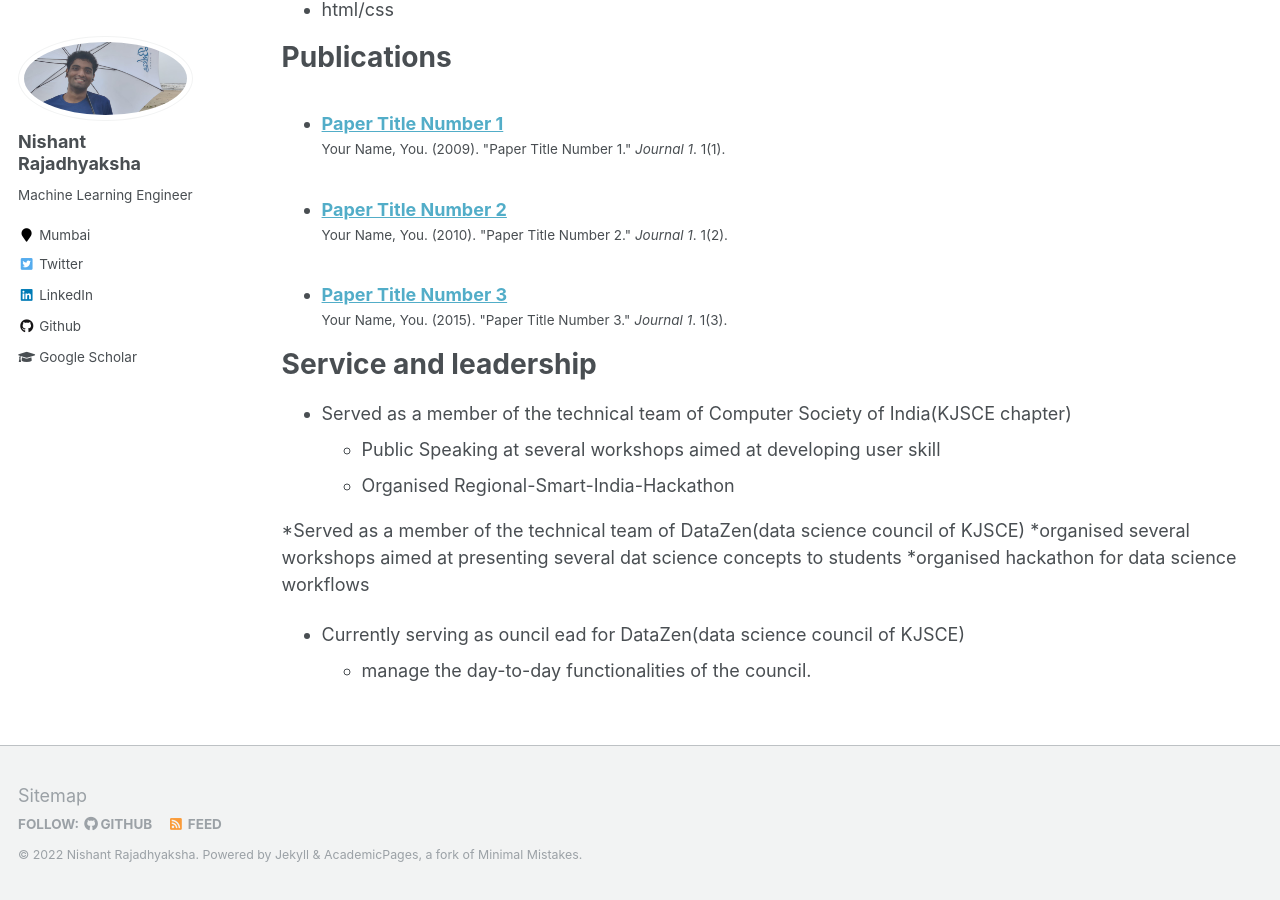
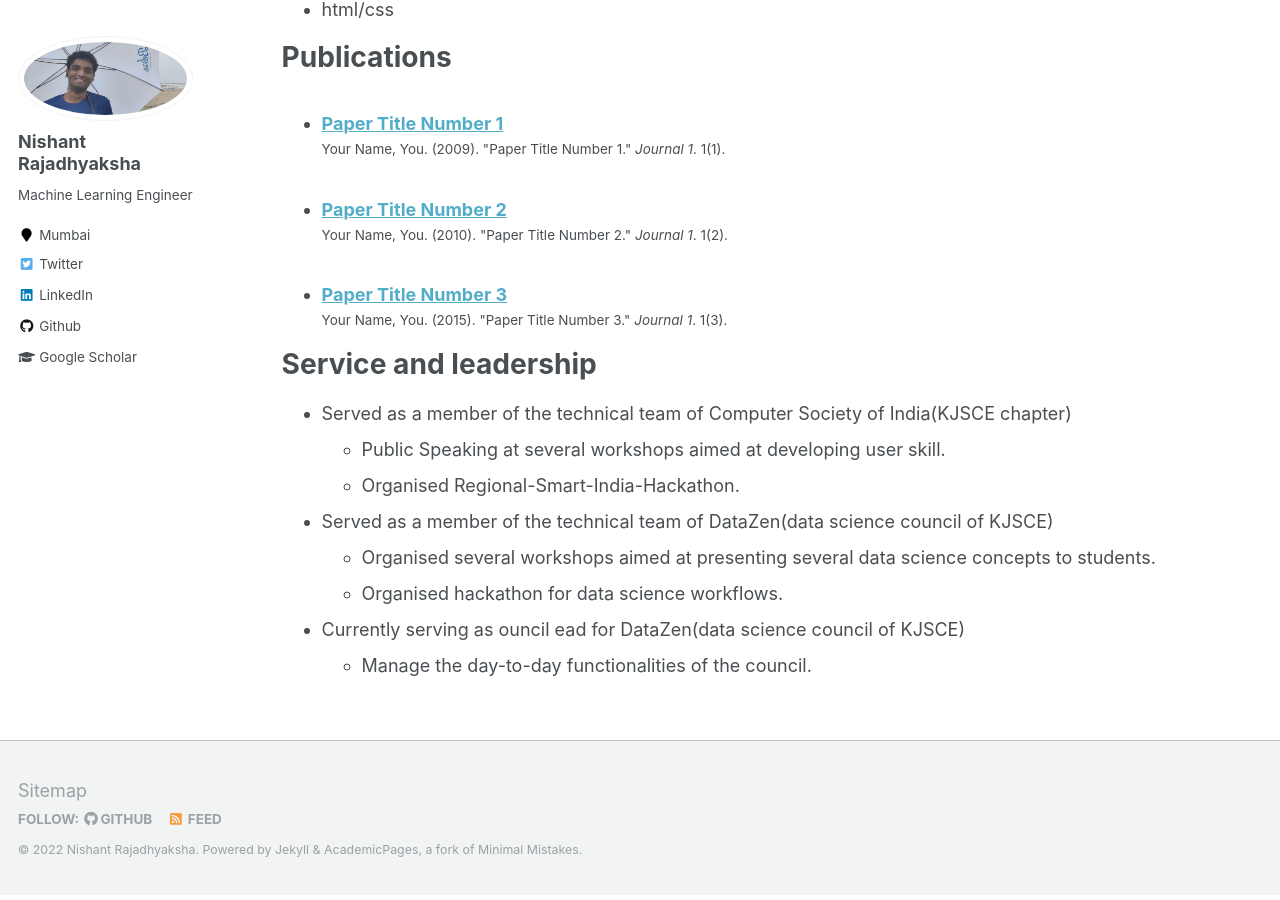
Before and after one commit to nishant42491/nishant42491.github.io, a Jekyll site: the page built from _pages/cv.md, in a window 1280 px wide and 900 px high, scrolled down 1346 px. Built offline with Jekyll 4.4.1, drawn with Linux system fonts in a browser that asks for light colours.

Commit message:
Update cv.md

```diff
--- a/_pages/cv.md
+++ b/_pages/cv.md
@@ -60,12 +60,12 @@ Publications
 Service and leadership
 ======
 * Served as a member of the technical team of Computer Society of India(KJSCE chapter)
-  * Public Speaking at several workshops aimed at developing user skill
-  * Organised Regional-Smart-India-Hackathon
+  * Public Speaking at several workshops aimed at developing user skill.
+  * Organised Regional-Smart-India-Hackathon.
 
-*Served as a member of the technical team of DataZen(data science council of KJSCE)
-  *organised several workshops aimed at presenting several dat science concepts to students
-  *organised hackathon for data science workflows
+* Served as a member of the technical team of DataZen(data science council of KJSCE)
+  * Organised several workshops aimed at presenting several data science concepts to students.
+  * Organised hackathon for data science workflows.
 
 * Currently serving as ouncil ead for DataZen(data science council of KJSCE)
-  * manage the day-to-day functionalities of the council.
+  * Manage the day-to-day functionalities of the council.
```
